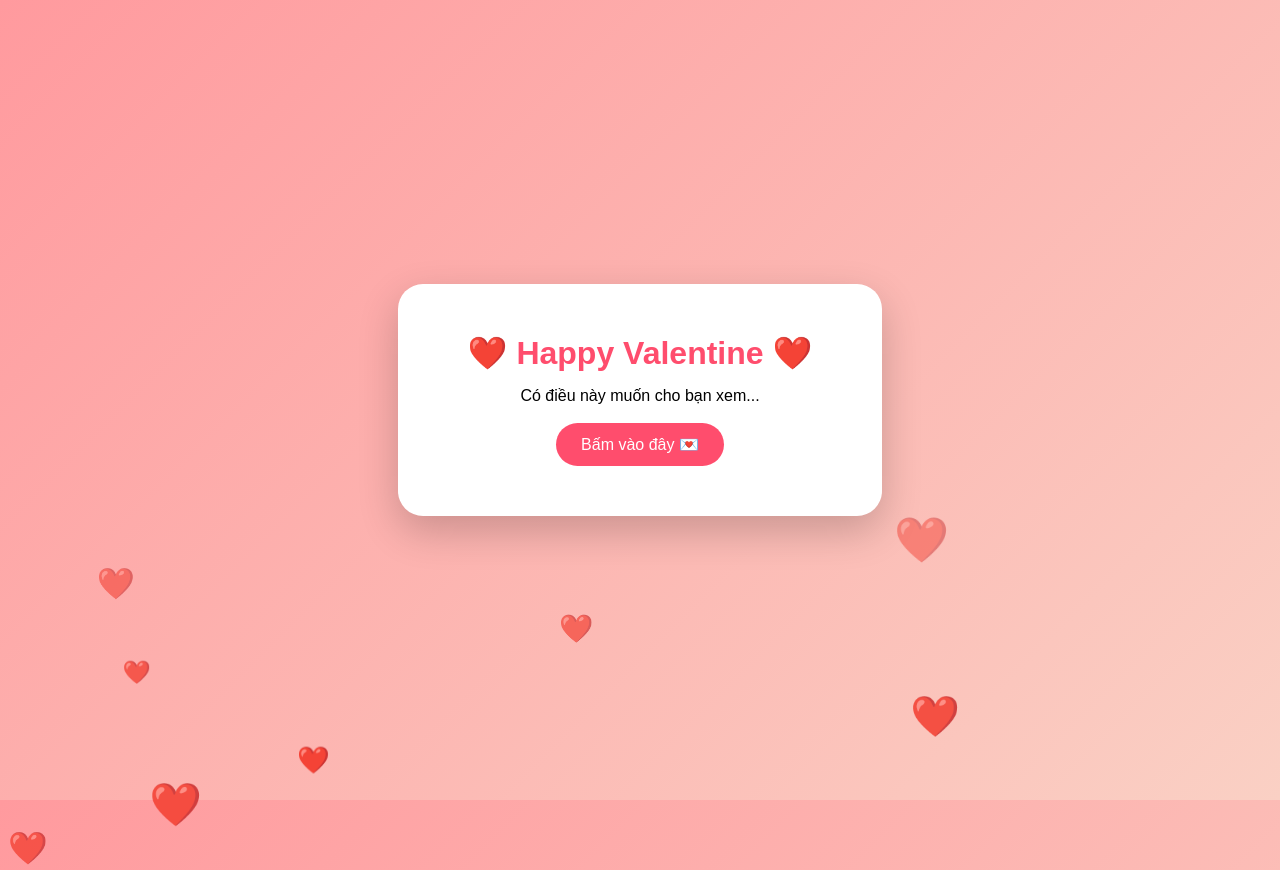
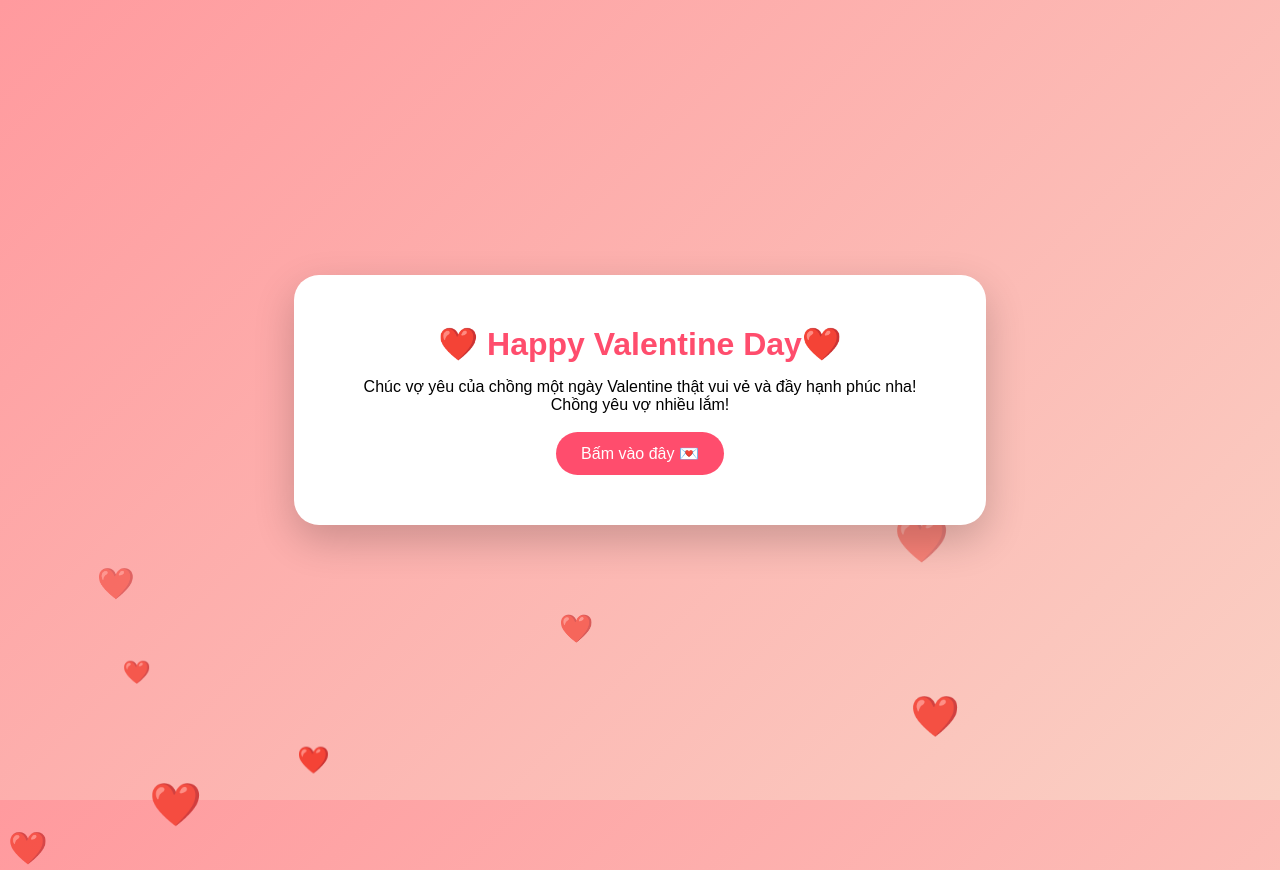
Before and after one commit to Khhaaa/valen, a plain HTML site: page index.html in a window 1280 px wide. Shown: the top 870 px of the page. Drawn offline with Linux system fonts and the light colour scheme.

Commit message:
Update index.html

```diff
--- a/index.html
+++ b/index.html
@@ -128,8 +128,9 @@ button{
 
 <!-- Màn hình đầu -->
 <div class="card" id="mainCard">
-    <h1>❤️ Happy Valentine ❤️</h1>
-    <p>Có điều này muốn cho bạn xem...</p>
+    <h1>❤️ Happy Valentine Day❤️</h1>
+    <p>Chúc vợ yêu của chồng một ngày Valentine thật vui vẻ và đầy hạnh phúc nha!</p>
+    <p>Chồng yêu vợ nhiều lắm!</p>
     <br>
     <button onclick="openLove()">Bấm vào đây 💌</button>
 </div>
@@ -138,7 +139,8 @@ button{
 <div class="love-page" id="lovePage">
 
     <div class="slider">
-        <div class="slide active"><img src="anh1.jpg"></div>
+        <div class="slide active"><img src="anh5.jpg"></div>
+        <div class="slide"><img src="anh1.jpg"></div>
         <div class="slide"><img src="anh2.jpg"></div>
         <div class="slide"><img src="anh3.jpg"></div>
         <div class="slide"><img src="anh4.jpg"></div>
```
